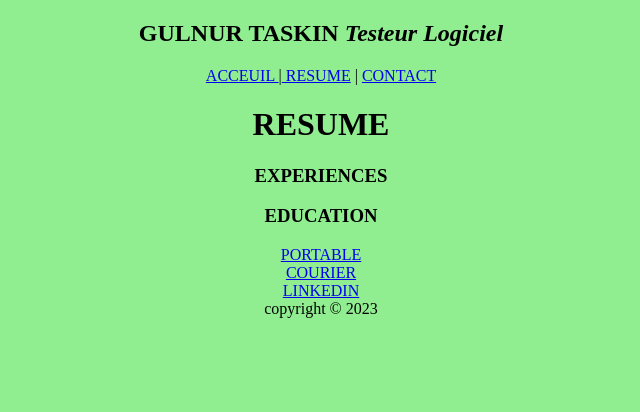
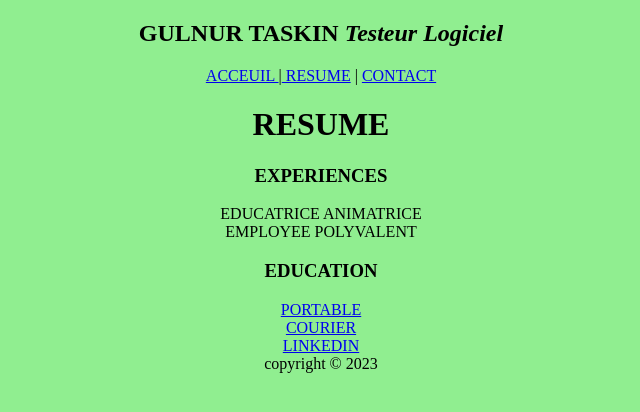
Before and after one commit to GulnurTaskin/html_ilkWebSayfam, a plain HTML site: page resume.html in a window 1280 px wide. Shown: the whole page, without its empty margins (319-959 px from the left). Drawn offline with Linux system fonts and the light colour scheme.

Commit message:
DEGISIKLIK

```diff
--- a/resume.html
+++ b/resume.html
@@ -17,7 +17,10 @@
     <h1> RESUME</h1>
 <div class="section">
     <h3> EXPERIENCES </h3>
-    <div class="card"></div>
+    <div class="card">
+        <div class="left"> EDUCATRICE ANIMATRICE </div>
+        <div class="right"> EMPLOYEE POLYVALENT </div>
+    </div>
     <div class="card"></div>
 </div>
 <div class="section">
```
